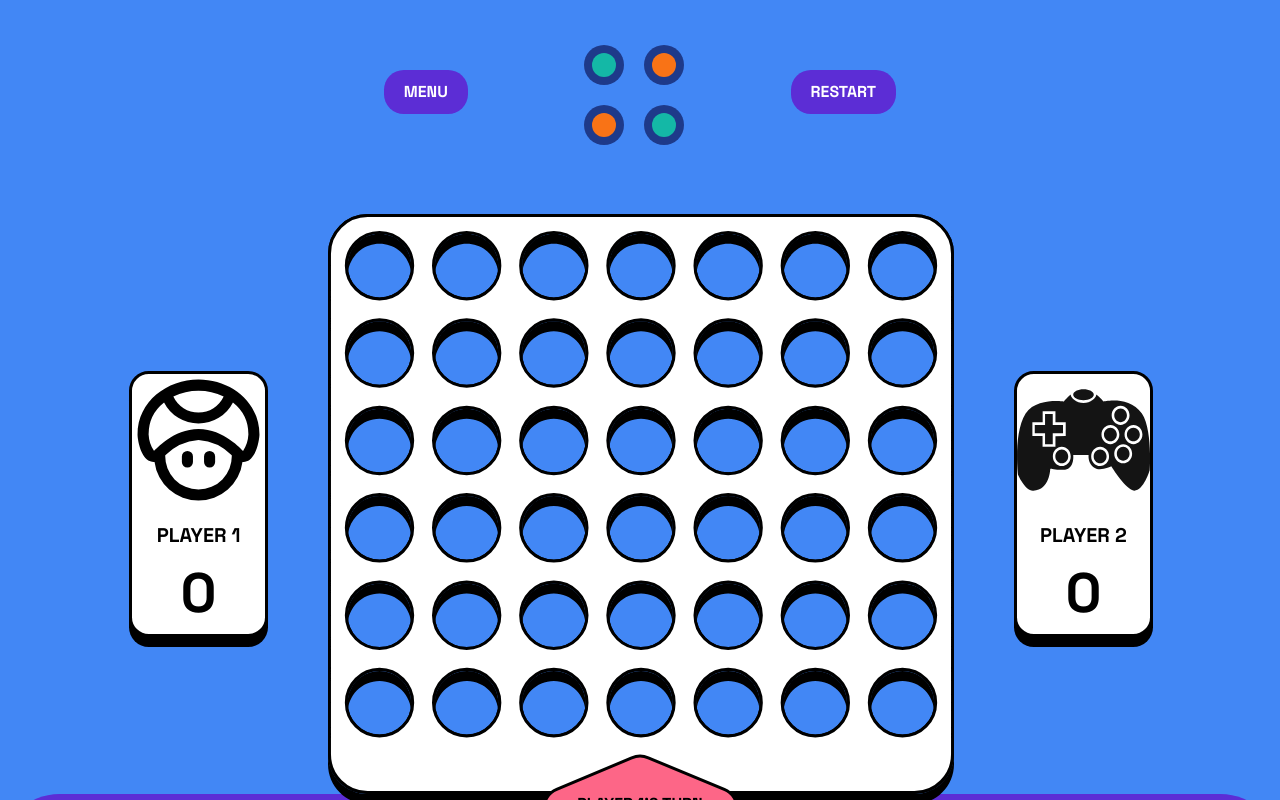
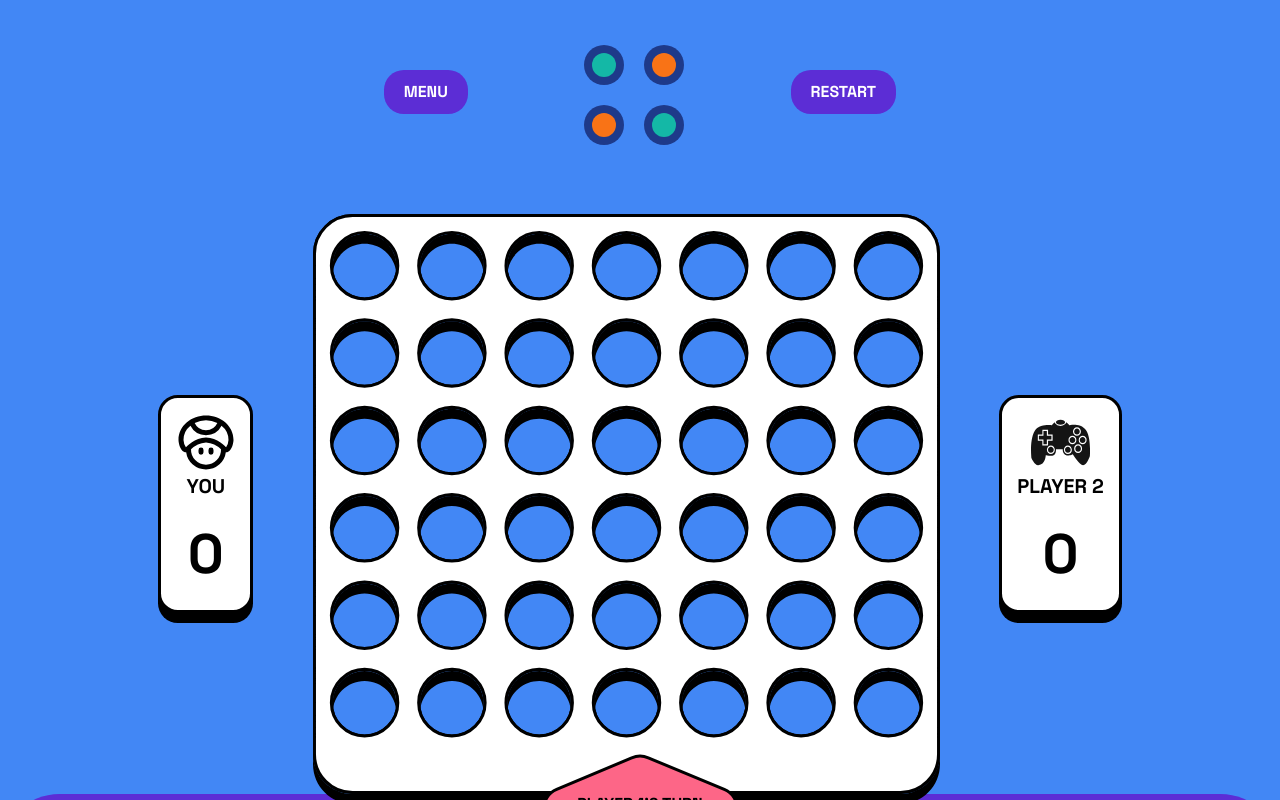
Before and after one commit to Richson-Tech/grid-master, a React (Vite) app: page /player in a window 1280 px wide. Shown: the top 800 px of the page. Built offline with nearby package versions, Linux system fonts and the light colour scheme.

Commit message:
Update player name in ScoreBoard component

```diff
--- a/src/player/PlayerGameBoardBox.jsx
+++ b/src/player/PlayerGameBoardBox.jsx
@@ -14,7 +14,7 @@ function PlayerGameBoardBox() {
       <ScoreBoard
         img="./player.svg"
         score={playerOneScore}
-        player="Player 1"
+        player="You"
         from="left"
       />
 
--- a/src/ui/ScoreBoard.jsx
+++ b/src/ui/ScoreBoard.jsx
@@ -7,27 +7,23 @@ function ScoreBoard({ img, score, player, from }) {
       animate={{ opacity: 1, x: 0 }}
       exit={{ opacity: 0, x: from === "left" ? -100 : 100 }}
       transition={{ duration: 0.8, ease: "easeInOut" }}
-      className={` flex w-[14rem] flex-col items-center rounded-[2rem] border-[3px] border-black bg-white font-bold text-black shadow-black-sh desktop:w-[27.2rem] desktop:justify-between desktop:px-8 mobile:w-auto mobile:px-4 ${
+      className={`relative flex w-full max-w-xs flex-col items-center rounded-[2rem] border-[3px] border-black bg-white p-6 font-bold text-black shadow-black-sh tablet:max-w-md desktop:max-w-lg ${
         player === "Player 1" || player === "You"
           ? "desktop:flex-row"
           : "desktop:flex-row-reverse"
       }`}
     >
-      <img
-        src={img}
-        alt="player"
-        className={`-mt-0 mb-6 desktop:mb-0 desktop:mt-0 w-30 ${
-          player === "Player 1" || player === "You"
-            ? "desktop:-ml-16"
-            : "desktop:-mr-16"
-        }`}
-      />
-      <div className="flex flex-col items-center desktop:w-full desktop:justify-between desktop:px-8 tablet:flex-row mobile:flex-col mobile:px-4">
-        <p className="mobileSmall:text-[1.4rem] text-[2rem] uppercase mobile:text-[1.6rem]">
-          {player}
-        </p>
+      <div className="relative w-full flex justify-center">
+        <img
+          src={img}
+          alt="player"
+          className="w-full max-w-[6rem] h-auto object-contain mobile:max-w-[3rem] tablet:max-w-[5rem]"
+        />
+      </div>
+      <div className="flex flex-col items-center gap-4 tablet:flex-row">
+        <p className="text-[2rem] uppercase mobile:text-[1.4rem]">{player}</p>
         <motion.p
-          className="text-[5.6rem] mobile:text-[3.2rem]"
+          className="text-[5.6rem] font-extrabold mobile:text-[3rem]"
           key={score}
           animate={{ scale: [1, 1.5, 1] }}
         >
```
